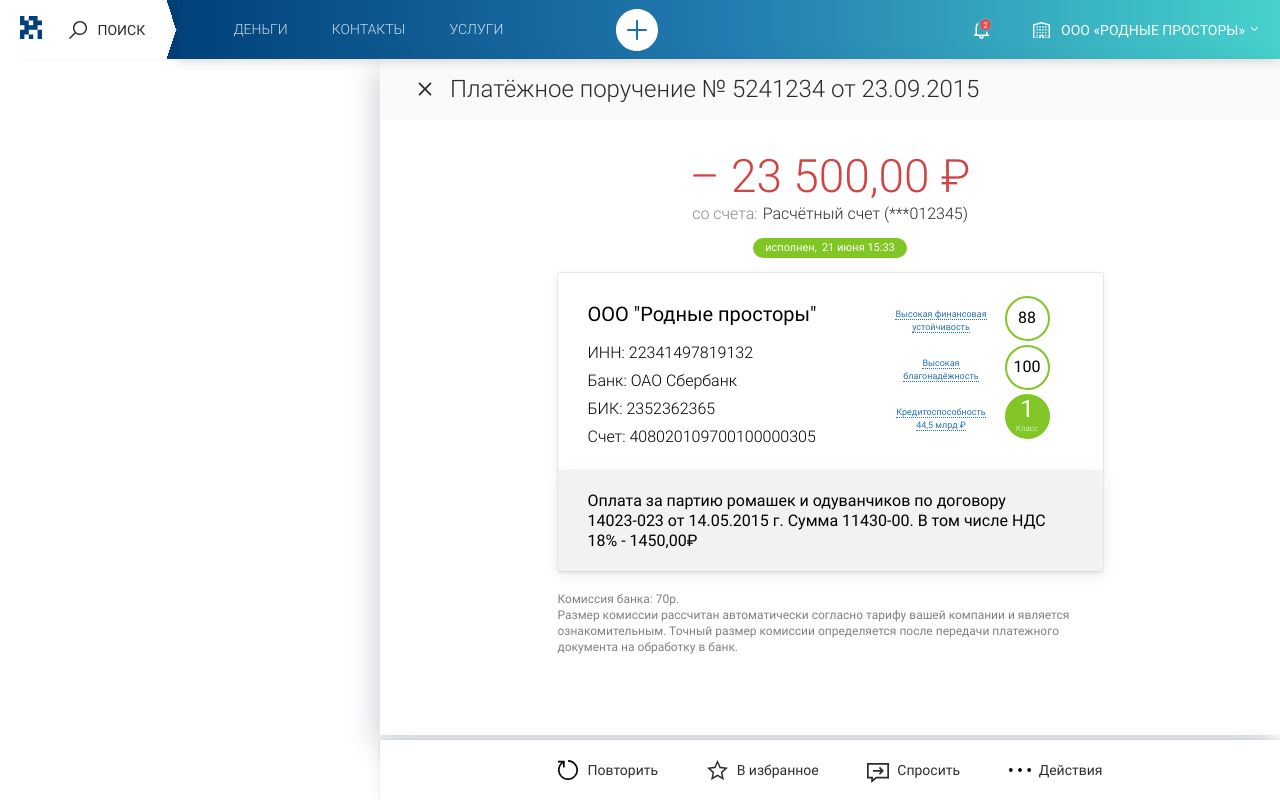
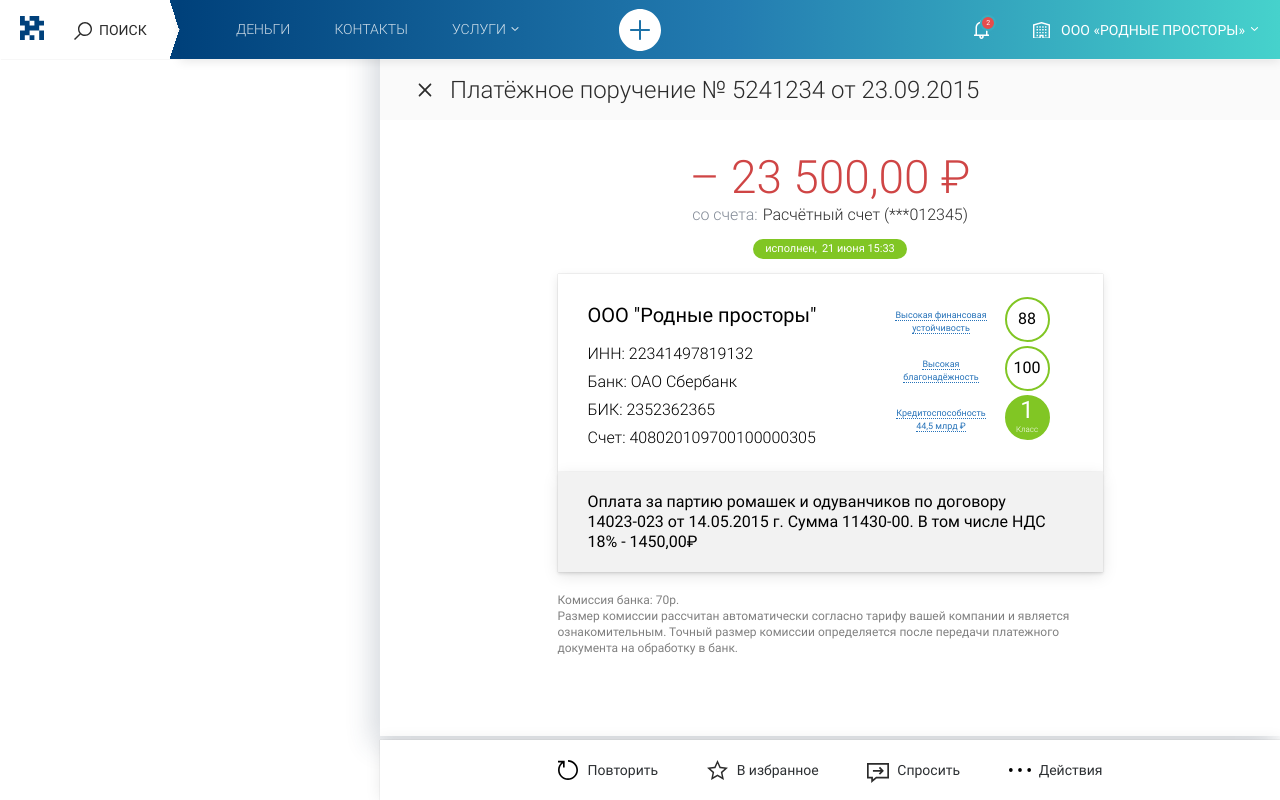
Before and after one commit to DrannikovVladimir/markupTest, a website: page source/index.html in a window 1280 px wide. Drawn offline with nearby package versions, Linux system fonts and the light colour scheme; files that its build step writes are made by us from their sources.

Commit message:
Подправил сёрстку в шапке. Задал минимальную ширину. Добавил состояние кнопкам

```diff
--- a/source/index.html
+++ b/source/index.html
@@ -15,10 +15,10 @@
           <img class="page-header__logo-image" src="img/icon-logo.svg" alt="Логотип" width="24" height="24">
         </a>
         <form class="page-header__form form-search" method="get">
-          <fieldset class="form-search__wrapper">
+          <div class="form-search__wrapper">
             <input class="form-search__input" id="search" type="search" name="search" placeholder="поиск">
             <label class="visually-hidden" for="search">Поиск</label>
-          </fieldset>
+          </div>
         </form>
       </div>
       <div class="page-header__column-right">
@@ -31,7 +31,7 @@
               <a class="main-nav__link" href="#">Контакты</a>
             </li>
             <li class="main-nav__item">
-              <a class="main-nav__link" href="#">Услуги</a>
+              <a class="main-nav__link main-nav__link--services" href="#">Услуги</a>
             </li>
           </ul>
         </nav>
--- a/source/sass/blocks/card.scss
+++ b/source/sass/blocks/card.scss
@@ -9,8 +9,8 @@
   align-items: flex-start;
   padding: 20px 30px;
 
-  box-shadow: 0px 0px 1px rgba(0, 0, 0, 0.390682),
-    0px 3px 10px rgba(0, 0, 0, 0.0869282);
+  box-shadow: 0px 0px 1px rgba(0, 0, 0, 0.3),
+    0px 3px 10px rgba(0, 0, 0, 0.1);
 }
 
 .card__content-left {
@@ -51,9 +51,9 @@
   padding: 20px 30px;
 
   background-color: #F2F2F2;
-  box-shadow: 0px 0px 1px rgba(0, 0, 0, 0.239102),
-    0px 4px 15px rgba(0, 0, 0, 0.0869282),
-    0px 2px 3px rgba(0, 0, 0, 0.0651891);
+  box-shadow: 0px 0px 1px rgba(0, 0, 0, 0.2),
+    0px 4px 15px rgba(0, 0, 0, 0.1),
+    0px 2px 3px rgba(0, 0, 0, 0.1);
 }
 
 .card__description-text {
--- a/source/sass/blocks/footer.scss
+++ b/source/sass/blocks/footer.scss
@@ -1,7 +1,6 @@
 .footer {
   position: fixed;
   bottom: 0;
-  right: 0;
 
   width: 900px;
 
--- a/source/sass/blocks/form-search.scss
+++ b/source/sass/blocks/form-search.scss
@@ -1,19 +1,30 @@
 .form-search__wrapper {
+  position: relative;
   margin: 0;
   padding: 0;
-  border: none;
-  padding-left: 18px;
 
-  background-image: url('../img/icon-search.svg');
-  background-repeat: no-repeat;
-  background-position: left center;
-  background-size: 18px auto;
+  &::before {
+    content: '';
+
+    position: absolute;
+    top: 8px;
+    left: 0;
+
+    width: 20px;
+    height: 20px;
+
+    background-image: url('../img/icon-search.svg');
+    background-repeat: no-repeat;
+    background-position: left center;
+    background-size: 18px auto;
+    z-index: 100;
+  }
 }
 
 .form-search__input {
+  width: 90px;
   height: 34px;
-  width: 80px;
-  padding-left: 10px;
+  padding-left: 25px;
   border: none;
 }
 
@@ -44,3 +55,16 @@
   color:#2B2B2B;
   text-transform: uppercase;
 }
+
+:focus::-webkit-input-placeholder {
+  color: transparent
+}
+:focus::-moz-placeholder {
+  color: transparent
+}
+:focus:-moz-placeholder {
+  color: transparent
+}
+:focus:-ms-input-placeholder {
+  color: transparent
+}
--- a/source/sass/blocks/main-nav.scss
+++ b/source/sass/blocks/main-nav.scss
@@ -14,6 +14,8 @@
 }
 
 .main-nav__link {
+  position: relative;
+
   font-family: 'Roboto', 'Tahoma', sans-serif;
   font-size: 14px;
   line-height: 16px;
@@ -21,6 +23,23 @@
   font-weight: 300;
 
   opacity: 0.8;
+
+  &--services {
+    &::after {
+      content: '';
+
+      position: absolute;
+      top: 6px;
+      right: -13px;
+
+      width: 8px;
+      height: 4px;
+
+      background-image: url('../img/icon-arrow-down.svg');
+      background-repeat: no-repeat;
+      background-position: center;
+    }
+  }
 
   &:hover {
     padding-bottom: 16px;
--- a/source/sass/blocks/order.scss
+++ b/source/sass/blocks/order.scss
@@ -1,8 +1,18 @@
+.order {
+  position: relative;
+
+  max-width: 900px;
+}
+
 .order__title-wrapper {
-  position: relative;
+  position: fixed;
+  top: 0;
 
   display: flex;
   align-items: center;
+  width: 100%;
+  max-width: inherit;
+  margin-top: 60px;
   margin-bottom: 30px;
   padding: 15px 30px;
 
@@ -33,6 +43,7 @@
 
 .order__account {
   margin: 0;
+  margin-top: 150px;
 
   font-size: 46px;
   line-height: 54px;
--- a/source/sass/blocks/page-header.scss
+++ b/source/sass/blocks/page-header.scss
@@ -1,14 +1,15 @@
 .page-header {
-  // min-height: 60px;
+  position: fixed;
+  top: 0;
+  left: 0;
+  right: 0;
+
+  min-width: 1024px;
 }
 
 .page-header__wrapper {
   display: flex;
   align-items: center;
-  width: auto;
-  margin: 0 auto;
-  padding-left: 20px;
-  min-width: 1024px;
 }
 
 .page-header__column-left {
@@ -18,7 +19,7 @@
   width: 180px;
   min-height: 59px;
   padding-right: 10px;
-  overflow: hidden;
+  padding-left: 20px;
 
   background-color: #00417B;
   background: linear-gradient(-108deg, #00417B 10px, #FFFFFF 0) top left,
@@ -31,7 +32,8 @@
 
 .page-header__logo-link {
   width: 24px;
-  margin-right: 27px;
+  margin-right: 30px;
+  padding-top: 2px;
 }
 
 .page-header__logo-image {
@@ -41,7 +43,7 @@
 .page-header__column-right {
   display: flex;
   align-items: center;
-  width: 100%;
+  flex-grow: 1;
   min-height: 59px;
   padding-left: 56px;
   padding-right: 20px;
@@ -49,13 +51,14 @@
   color: #ffffff;
 
   background: linear-gradient(90deg, #00417B 0%, #237CB1 50.26%, #2580B2 52.72%, #46D2CC 100%);
-  box-shadow: 0px 2px 10px rgba(0, 0, 0, 0.159392);
+  box-shadow: 0px 2px 10px rgba(0, 0, 0, 0.1);
 }
 
 .page-header__button-add {
   width: 42px;
   height: 42px;
   margin-right: auto;
+  padding: 0;
   border: none;
 
   background-color: transparent;
@@ -63,6 +66,14 @@
   background-repeat: no-repeat;
   background-position: center;
   background-size: 42px 42px;
+
+  &:hover {
+    opacity: 0.7;
+  }
+
+  &:active {
+    opacity: 0.4;
+  }
 }
 
 .page-header__button-notice {
@@ -71,6 +82,7 @@
   width: 24px;
   height: 26px;
   margin-right: 40px;
+  margin-left: auto;
   padding: 0;
   border: none;
 
@@ -85,17 +97,17 @@
       content: '2';
 
       position: absolute;
-      top: 0;
-      right: 0;
+      top: -2px;
+      right: -3px;
 
-      width: 15px;
-      height: 15px;
+      width: 16px;
+      height: 16px;
       border: 2px solid #37AEC1;
       border-radius: 50%;
 
       color: #FFFFFF;
-      font-size: 8px;
-      line-height: 13px;
+      font-size: 7px;
+      line-height: 12px;
 
       background-color: #E54D4D;
     }
--- a/source/sass/global.scss
+++ b/source/sass/global.scss
@@ -27,6 +27,7 @@ html {
 }
 
 body {
+  min-width: 1024px;
   margin: 0;
   padding: 0;
 
```
